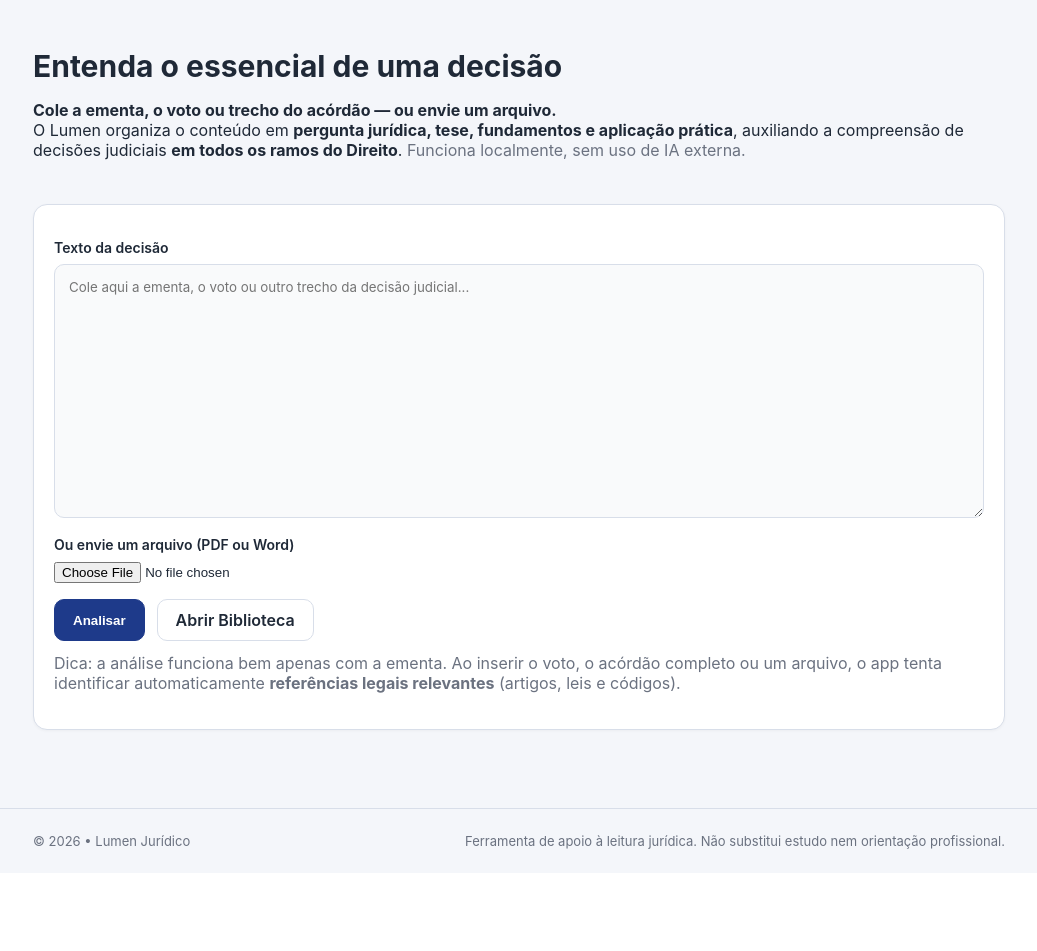
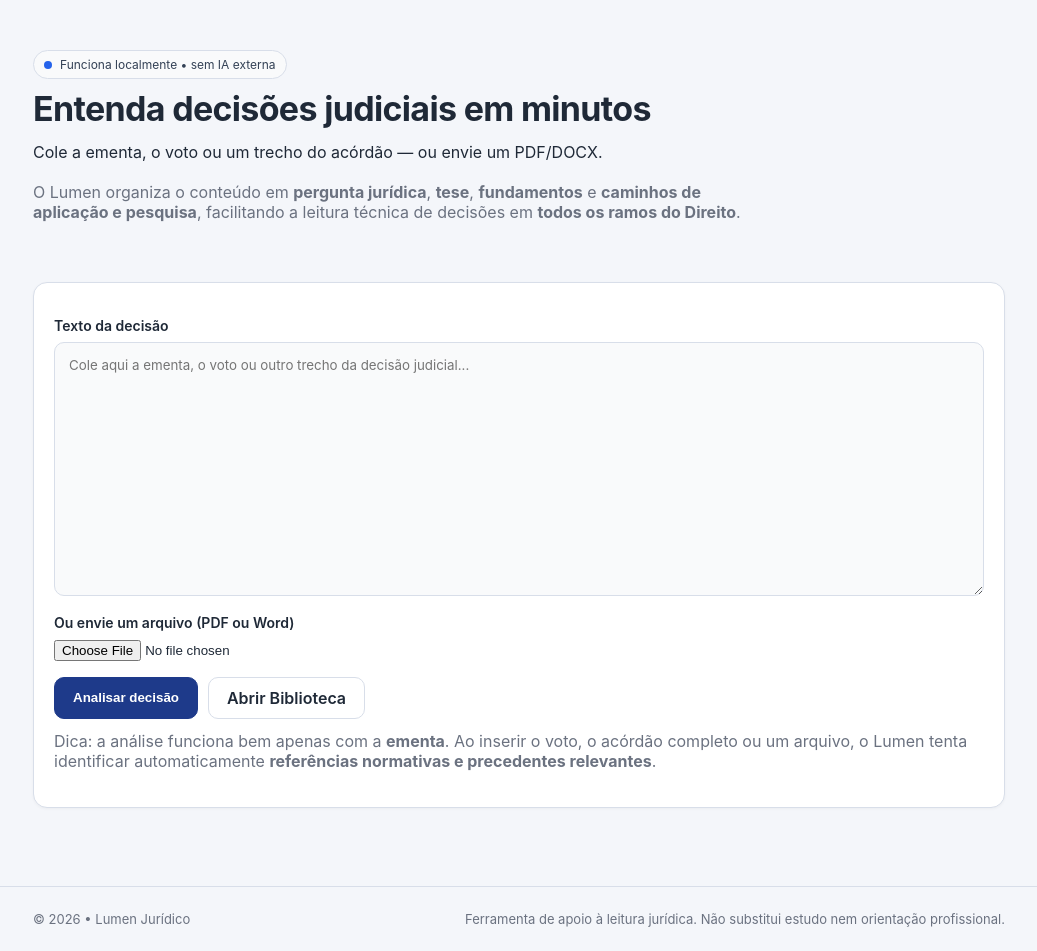
Before and after one commit to sabrinaandraderocha-cmyk/lumen-juridico, a Flask app: page / in a window 1280 px wide. Shown: the part 88-1039 px from the top of the page, without its empty margins (121-1158 px from the left). Before the commit the page ends 937 px from the top, so only its background shows below. Run offline with Flask 3, Linux system fonts and the light colour scheme.

Commit message:
Update index.html

```diff
--- a/templates/index.html
+++ b/templates/index.html
@@ -3,14 +3,25 @@
 
 {% block content %}
   <section class="hero">
-    <h1>Entenda o essencial de uma decisão</h1>
-    <p>
-      <strong>Cole a ementa, o voto ou trecho do acórdão — ou envie um arquivo.</strong><br>
+    <div class="hero-badge">
+      <span class="dot"></span>
+      Funciona localmente • sem IA externa
+    </div>
+
+    <h1>Entenda decisões judiciais em minutos</h1>
+
+    <p class="lead">
+      Cole a ementa, o voto ou um trecho do acórdão — ou envie um PDF/DOCX.
+    </p>
+
+    <p class="muted">
       O Lumen organiza o conteúdo em
-      <strong>pergunta jurídica, tese, fundamentos e aplicação prática</strong>,
-      auxiliando a compreensão de decisões judiciais
-      <strong>em todos os ramos do Direito</strong>.
-      <span class="muted">Funciona localmente, sem uso de IA externa.</span>
+      <strong>pergunta jurídica</strong>,
+      <strong>tese</strong>,
+      <strong>fundamentos</strong>
+      e <strong>caminhos de aplicação e pesquisa</strong>,
+      facilitando a leitura técnica de decisões
+      em <strong>todos os ramos do Direito</strong>.
     </p>
   </section>
 
@@ -38,20 +49,58 @@
         accept=".pdf,.docx"
       >
 
-      <div class="row" style="margin-top:16px;">
-        <button class="btn" type="submit">Analisar</button>
+      <div class="row" style="margin-top:16px; gap:10px; flex-wrap:wrap;">
+        <button class="btn" type="submit">Analisar decisão</button>
         <a class="btn secondary" href="{{ url_for('biblioteca') }}">
           Abrir Biblioteca
         </a>
       </div>
 
       <p class="muted" style="margin-top:12px;">
-        Dica: a análise funciona bem apenas com a ementa.
+        Dica: a análise funciona bem apenas com a <strong>ementa</strong>.
         Ao inserir o voto, o acórdão completo ou um arquivo,
-        o app tenta identificar automaticamente
-        <strong>referências legais relevantes</strong>
-        (artigos, leis e códigos).
+        o Lumen tenta identificar automaticamente
+        <strong>referências normativas e precedentes relevantes</strong>.
       </p>
     </form>
   </section>
+
+  <style>
+    /* Ajustes locais do hero (não quebra seu CSS global) */
+    .hero { padding: 26px 0; }
+    .hero h1 {
+      font-size: 34px;
+      line-height: 1.15;
+      letter-spacing: -0.02em;
+      margin: 10px 0 0 0;
+    }
+    .hero .lead {
+      font-size: 16px;
+      margin-top: 12px;
+      line-height: 1.6;
+    }
+    .hero .muted {
+      margin-top: 10px;
+      max-width: 720px;
+    }
+    .hero-badge{
+      display:inline-flex;
+      align-items:center;
+      gap:8px;
+      padding:6px 10px;
+      border-radius:999px;
+      border:1px solid var(--border);
+      background:#f9fafb;
+      font-size:12px;
+      color:#334155;
+      width: fit-content;
+    }
+    .hero-badge .dot{
+      width:8px;
+      height:8px;
+      border-radius:999px;
+      background:#2563eb;
+      display:inline-block;
+    }
+  </style>
 {% endblock %}
```
